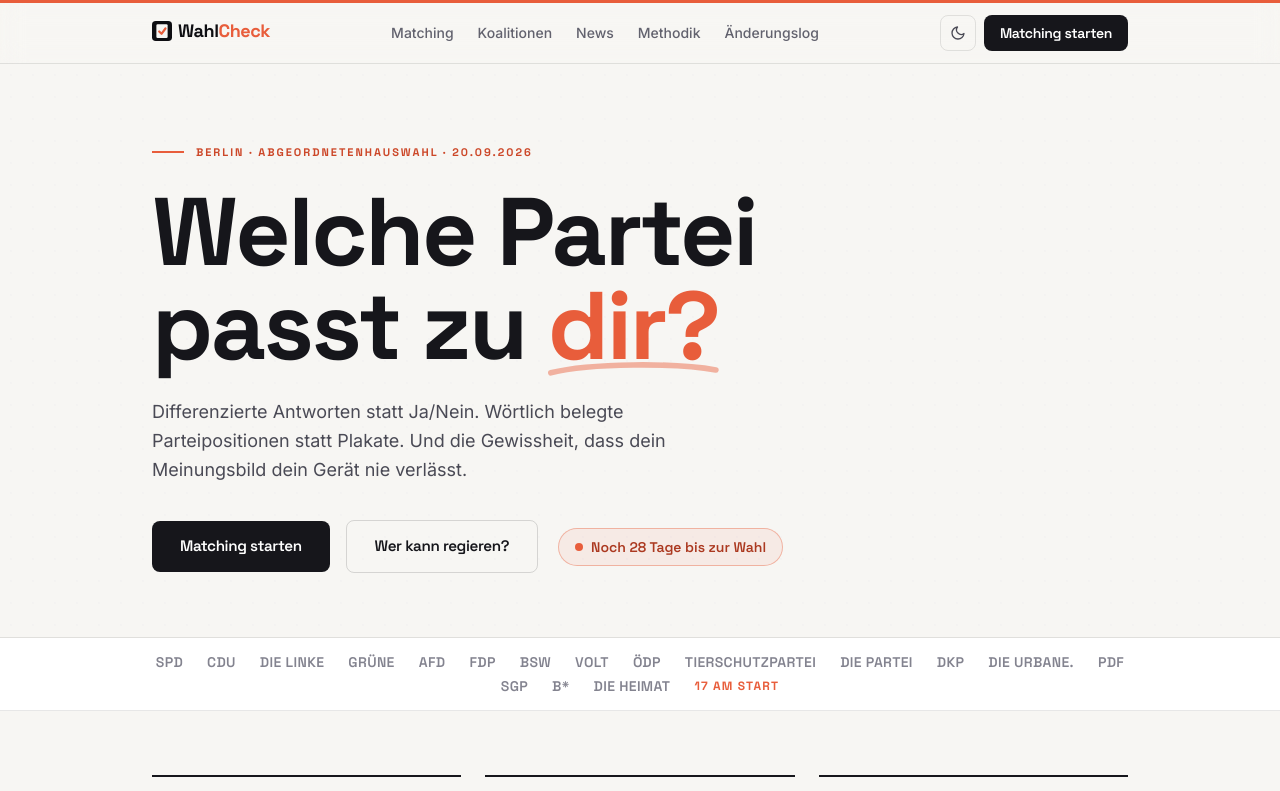
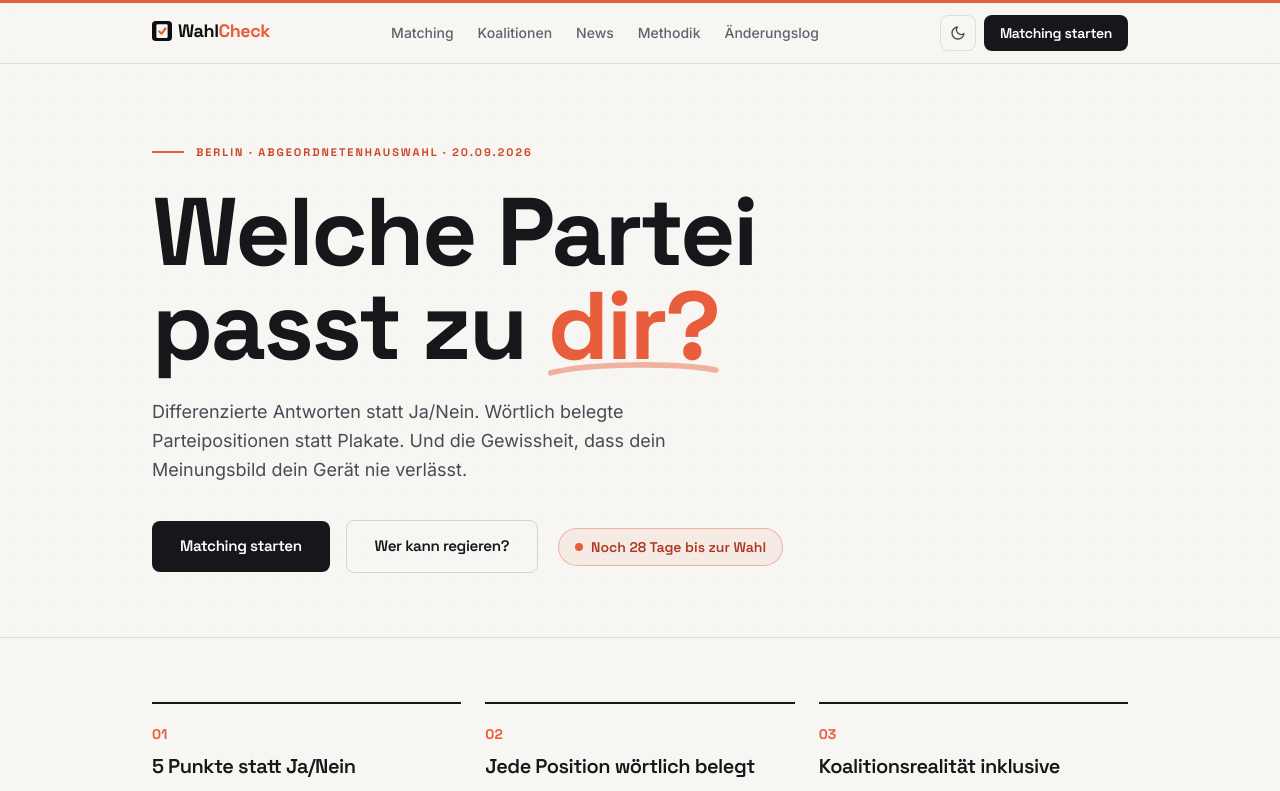
Before and after one commit to adhamsolimann/WahlCheck, a Next.js app in the folder apps/web/: page / in a window 1280 px wide. Shown: the top 791 px of the page. Built offline with nearby package versions, Linux system fonts and the light colour scheme.

Commit message:
design(web): statischen Parteien-Ticker von der Startseite entfernt

```diff
--- a/apps/web/src/app/page.tsx
+++ b/apps/web/src/app/page.tsx
@@ -9,12 +9,6 @@ function daysUntilElection(): number {
     Math.ceil((ELECTION_DATE.getTime() - Date.now()) / (1000 * 60 * 60 * 24)),
   );
 }
-
-const PARTIES_ON_BALLOT = [
-  "SPD", "CDU", "Die Linke", "Grüne", "AfD", "FDP", "BSW", "Volt",
-  "ÖDP", "Tierschutzpartei", "Die PARTEI", "DKP", "Die Urbane.", "PdF",
-  "SGP", "B*", "Die Heimat",
-];
 
 const FEATURES = [
   {
@@ -164,26 +158,6 @@ export default function Home() {
         </div>
       </section>
 
-      {/* ---------------- Parteien-Ticker ---------------- */}
-      <div
-        aria-label="Parteien auf dem Stimmzettel"
-        className="overflow-hidden border-b border-ink-900/10 bg-white dark:border-white/10 dark:bg-ink-900/40"
-      >
-        <ul className="mx-auto flex max-w-5xl flex-wrap items-center justify-center gap-x-6 gap-y-1 px-6 py-3.5">
-          {PARTIES_ON_BALLOT.map((name) => (
-            <li
-              key={name}
-              className="font-display text-sm font-semibold uppercase tracking-wide text-ink-400 dark:text-ink-400"
-            >
-              {name}
-            </li>
-          ))}
-          <li className="font-display text-xs font-bold uppercase tracking-widest text-accent-500">
-            17 am Start
-          </li>
-        </ul>
-      </div>
-
       {/* ---------------- Features ---------------- */}
       <section className="mx-auto max-w-5xl px-6 py-16">
         <div className="grid gap-10 md:grid-cols-3 md:gap-6">
```
Also changed, not shown: apps/web/src/generated/content.json.
